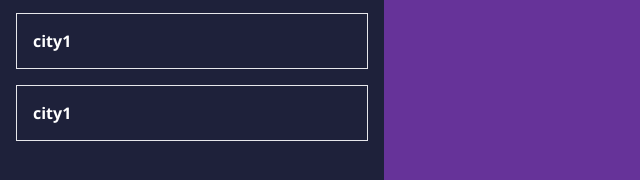
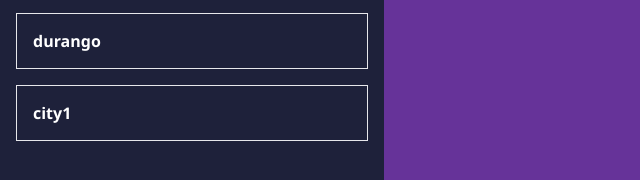
Before and after one commit to Emmanuel-Jose/weatherAppApi, a website built with webpack: page src/index.html in a window 1280 px wide. Shown: the part 195-375 px from the top of the page, 0-640 px from the left. Built offline with nearby package versions, Linux system fonts and the light colour scheme.

Commit message:
test push

```diff
--- a/src/index.html
+++ b/src/index.html
@@ -30,7 +30,7 @@
 
                 <ul class="menu-cities">
                     <li>city1</li>
-                    <li>city1</li>
+                    <li>durango</li>
                     <li>city1</li>
                 </ul>
             </nav>
```
